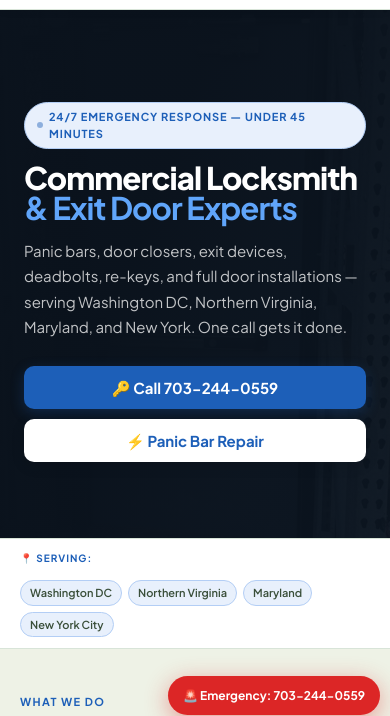
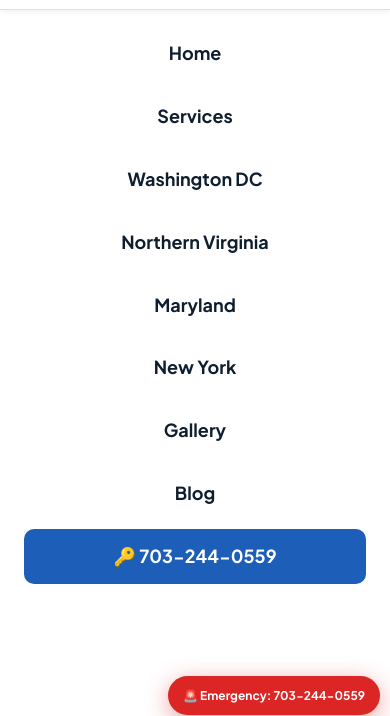
Before and after one commit to yarou007/Ben-sLocksmith, a plain HTML site: page index.html in a window 390 px wide. Both pictures are taken after a click on the button 351 px from the left and 93 px from the top of the page. Shown: the part 117-833 px from the top of the page. Drawn offline with Linux system fonts and the light colour scheme.

Commit message:
fix menu button

```diff
--- a/index.html
+++ b/index.html
@@ -354,6 +354,19 @@ footer{background:var(--navy2);color:#e2eaf4;padding:44px 20px 26px}
     </div>
   </div>
 </nav>
+
+<div class="mob-nav" id="mobNav">
+  <button class="mob-close" onclick="toggleMenu()">✕</button>
+  <a href="/" onclick="toggleMenu()">Home</a>
+  <a href="/#services" onclick="toggleMenu()">Services</a>
+  <a href="city-washington-dc" onclick="toggleMenu()">Washington DC</a>
+  <a href="city-northern-virginia" onclick="toggleMenu()">Northern Virginia</a>
+  <a href="city-maryland" onclick="toggleMenu()">Maryland</a>
+  <a href="city-new-york" onclick="toggleMenu()">New York</a>
+  <a href="gallery" onclick="toggleMenu()">Gallery</a>
+  <a href="blog" onclick="toggleMenu()">Blog</a>
+  <a href="tel:7032440559" class="mob-cta" onclick="toggleMenu()">🔑 703-244-0559</a>
+</div>
 
 <header class="hero">
   <div class="hero-bg">
@@ -825,7 +838,11 @@ footer{background:var(--navy2);color:#e2eaf4;padding:44px 20px 26px}
 </footer>
 <a href="tel:7032440559" class="sticky-call">🚨 Emergency: 703-244-0559</a>
 <script>
-function toggleMenu(){document.getElementById('mobNav').classList.toggle('open')}
+function toggleMenu(){
+  const mob=document.getElementById('mobNav')||document.querySelector('.mob-nav');
+  if(!mob) return;
+  mob.classList.toggle('open');
+}
 const io=new IntersectionObserver(e=>e.forEach(x=>{if(x.isIntersecting)x.target.classList.add('vis')}),{threshold:.08});
 document.querySelectorAll('.fi').forEach(el=>io.observe(el));
 document.querySelectorAll('.faq-q').forEach(q=>{
```
